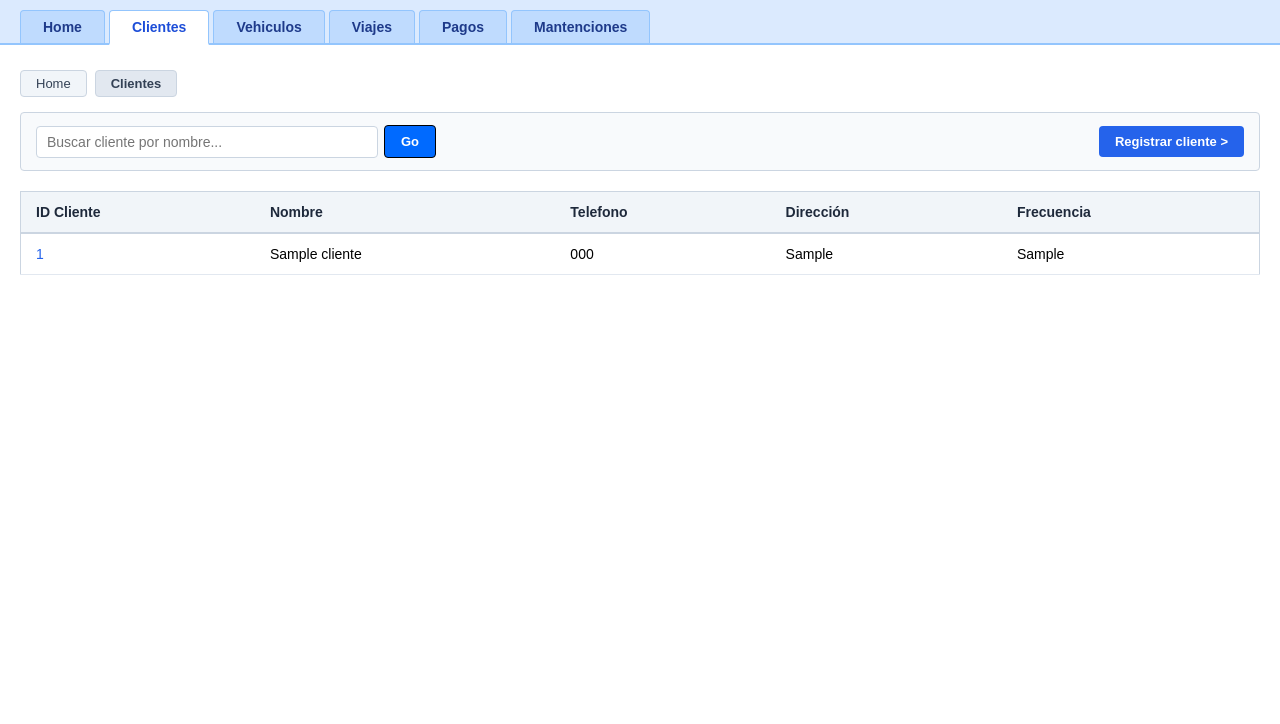
After one commit to benjjiu04/proyecto_backend, a Django app: page /listar_clientes in a window 1280 px wide. The commit adds this page. Shown: the top 724 px of the page. Run offline with Django 5.2, Linux system fonts and the light colour scheme; tables that the repository leaves empty hold one stand-in row (values such as "Sample post").

Commit message:
templates arreglados. se añadio archivos css. y añadi las views.

```diff
--- a/app_limarGO/static/css/globals.css
+++ b/app_limarGO/static/css/globals.css
@@ -147,3 +147,12 @@
 				a:hover {
 						text-decoration: underline;
 				}
+
+				.mensaje-no-registro{
+
+					text-align: center;
+					padding: 20px;
+					font-style: Arial;
+					font-weight: 800;
+					color: black;
+				}
--- a/app_limarGO/templates/app_limarGO/gestion/base.html
+++ b/app_limarGO/templates/app_limarGO/gestion/base.html
@@ -5,6 +5,7 @@
     <meta charset="UTF-8">
     <title>Sistema LimarGO</title>
     <link rel="stylesheet" href="{% static 'css/globals.css' %}">
+    <link rel="stylesheet" href="{% static 'css/viajes.css' %}">
 
 </head>
 <body>
@@ -16,7 +17,7 @@
         <a href="{% url 'listar_vehiculos' %}" class="nav-tab {% if 'vehiculo' in request.resolver_match.url_name %}active{% endif %}">Vehiculos</a>
         <a href="{% url 'listar_viajes' %}" class="nav-tab {% if 'viaje' in request.resolver_match.url_name %}active{% endif %}"> Viajes </a>
         <a href="{% url 'listar_pagos' %}" class="nav-tab {% if 'pago' in request.resolver_match.url_name %}active{% endif %}"> Pagos </a>
-        <a href="{% url 'listar_mantenciones' %}" class="nav-tab {% if 'mantencion' in request.resolver_match.url_name %}active{% endif %}"> Mantenimientos </a>
+        <a href="{% url 'listar_mantenciones' %}" class="nav-tab {% if 'mantencion' in request.resolver_match.url_name %}active{% endif %}"> Mantenciones </a>
     </div>
 
     <div class="content-container">
--- /dev/null
+++ b/app_limarGO/templates/app_limarGO/gestion/clientes.html
@@ -0,0 +1,46 @@
+{% extends 'gestion/base.html' %}
+
+{% block content %}
+<div class="sub-tabs">
+    <a href="{% url 'inicio' %}" class="sub-tab">Home</a>
+    <span class="sub-tab active"> Clientes </span>
+</div>
+
+<div class="action-bar">
+    <div class="search-box">
+        <input type="text" placeholder="Buscar cliente por nombre...">
+        <button class="btn btn-go">Go</button>
+    </div>
+    <div>
+        <a href="#" class="btn btn-primary">Registrar cliente &gt;</a>
+    </div>
+</div>
+
+<table>
+    <thead>
+        <tr>
+            <th> ID Cliente</th>
+            <th> Nombre </th>
+            <th> Telefono </th>
+            <th> Dirección </th>
+            <th> Frecuencia </th>
+        </tr>
+    </thead>
+    <tbody>
+        {% for cliente in clientes %}
+        <tr>
+            <td><a href="#">{{cliente.id_cliente}}</a></td>
+            <td> {{ cliente.nombre }} </td>
+            <td> {{ cliente.telefono }} </td>
+            <td> {{ cliente.direccion}} </td>
+            <td> {{cliente.frecuencia}} </td>
+
+        </tr>
+        {% empty %}
+        <tr>
+            <td class="mensaje-no-registro"  colspan="7">No hay clientes registrados.</td>
+        </tr>
+        {% endfor %}
+    </tbody>
+</table>
+{% endblock %}
--- a/app_limarGO/templates/app_limarGO/gestion/viajes.html
+++ b/app_limarGO/templates/app_limarGO/gestion/viajes.html
@@ -3,7 +3,7 @@
 {% block content %}
 <div class="sub-tabs">
     <a href="{% url 'inicio' %}" class="sub-tab"> Home </a>
-    <span class="sub-tab active"> Pagos </span>
+    <span class="sub-tab active"> Viajes </span>
 </div>
 
 <div class="action-bar">
@@ -12,7 +12,7 @@
         <button class="btn btn-go">Go</button>
     </div>
     <div>
-        <a href="#" class="btn btn-primary">Registrar pago &gt;</a>
+        <a href="#" class="btn btn-primary">Registrar viaje &gt;</a>
     </div>
 </div>
 
@@ -49,7 +49,7 @@
         </tr>
         {% empty %}
         <tr>
-            <td colspan="7" style="text-align: center; color: #64748b; padding: 20px;">No hay viajes registrados.</td>
+            <td class="mensaje-no-registro" colspan="10">No hay viajes registrados.</td>
         </tr>
         {% endfor %}
     </tbody>
--- a/app_limarGO/views.py
+++ b/app_limarGO/views.py
@@ -30,7 +30,7 @@ def inicio(request):
         "total_mantenciones": Mantencion.objects.count(),
     }
 
-    return render(request, "gestion/inicio.html", contexto)
+    return render(request, "gestion/index.html", contexto)
 
 
 
--- a/proyecto_integrado_backend/urls.py
+++ b/proyecto_integrado_backend/urls.py
@@ -16,7 +16,19 @@ Including another URLconf
 """
 from django.contrib import admin
 from django.urls import path
+from app_limarGO.views import (inicio, listar_clientes, listar_conductores,
+                              listar_vehiculos, listar_mantenciones, listar_pagos,
+                              listar_usuarios, listar_viajes)
 
 urlpatterns = [
     path('admin/', admin.site.urls),
+    path("", inicio, name="inicio"),
+    path("listar_clientes", listar_clientes, name="listar_clientes"),
+    path("listar_viajes", listar_viajes, name="listar_viajes"),
+    path("listar_usuarios", listar_usuarios, name="listar_usuarios"),
+    path("listar_vehiculos", listar_vehiculos, name="listar_vehiculos"),
+    path("listar_pagos", listar_pagos, name="listar_pagos"),
+    path("listar_mantenciones", listar_mantenciones, name="listar_mantenciones")
+
+
 ]
```
Also changed, not shown: app_limarGO/templates/app_limarGO/gestion/mantenciones.html (+9 -9 lines), app_limarGO/templates/app_limarGO/gestion/pagos.html (+8 -8 lines), app_limarGO/templates/app_limarGO/gestion/vehiculos.html (+4 -4 lines), app_limarGO/static/css/viajes.css (added).
